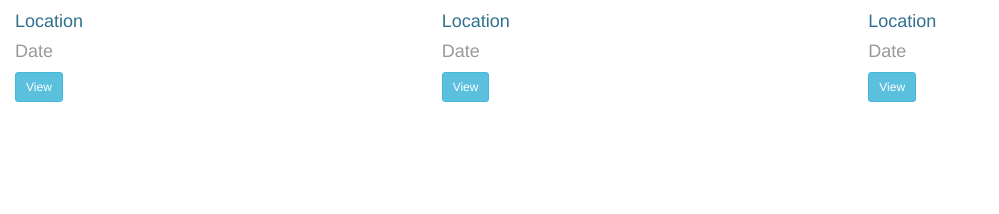
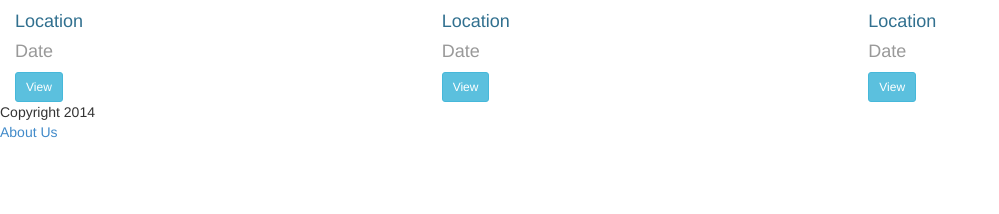
Before and after one commit to coffee-n-code/hackathon-team2, a PHP site: page / in a window 1280 px wide. Shown: the part 586-800 px from the top of the page, without its empty margins (0-999 px from the left). Run offline with PHP 8.4, Linux system fonts and the light colour scheme; grey boxes labelled with a size stand in for pictures from a placeholder-image service; some libraries are stand-ins or nearby versions.

Commit message:
added footer

```diff
--- a/incident.php
+++ b/incident.php
@@ -46,5 +46,7 @@
 				</aside>
 			</div>
 		</div>
+
+		<?php include("includes/_footer.php"); ?>
 	</body>
 </html>
--- /dev/null
+++ b/includes/_footer.php
@@ -0,0 +1,8 @@
+	<div id="footer" class="container-fluid clearfix">
+		<div class="footer row clearfix">
+			<div id="copyright">Copyright <?php echo date("Y"); ?></div>
+
+			<a class="footer_link"	href="about.php" target="_top">About Us</a>
+
+		</div>
+	</div>
--- a/index.php
+++ b/index.php
@@ -12,5 +12,7 @@
 			</div>
 			<?php include("includes/_highlights.php"); ?>
 		</div>
+
+		<?php include("includes/_footer.php"); ?>
 	</body>
 </html>
--- a/js/maps/mapping.js
+++ b/js/maps/mapping.js
@@ -9,10 +9,20 @@
 	var latlng = new google.maps.LatLng(lat,lng);
 	var map;
 
+
+
+// --------------------- The window load function...
+
 	$(window).load(function() {
 		initialize();
 		addMarker(latlng);
+		getGeolocation();
 	});
+
+
+
+
+// ------------------------------- Now for the bulk of the mapping functions
 
 	function initialize() {
 		var mapOptions = {
@@ -75,7 +85,6 @@
 			//console.log("scrollMapHTMLOnce...");
 			scrollMapHTML(position);
 			geolocated = true;
-			buttonClickHandler();
 		}
 	}
 
@@ -111,12 +120,12 @@
 	function addMarker(latlng, url, image_src) {
 		if(!latlng	|| latlng	== "") { return false; }
 		if(!url		|| url		== "") { url = "incident.php"; }
-		if(!image	|| image	== "") { image_src	= 'images/gcbc_marker.png'; }
+		if(!image	|| image	== "") { image_src	= 'images/bad-marker.png'; }
 
 		var image = {
 			url: image_src,
 			// This marker is 20 pixels wide by 32 pixels tall.
-			size: new google.maps.Size(32, 34),
+			size: new google.maps.Size(35,45),
 			// The origin for this image is 0,0.
 			origin: new google.maps.Point(0,0),
 			// The anchor for this image is the base of the flagpole at 0,32.
@@ -128,20 +137,10 @@
 			icon: image,
 			position: latlng
 		});
+
 		google.maps.event.addListener(marker, 'click', function() {
 			window.location = url;
 		});
-	}
-
-
-	function handleError(error) {
-		// Update a div element with error.message.
-		showInContentWindowWarning("Could not determine location from web browser. Please click on map or enter an address above.");
-		console.log("Location service failed. Check browser settings.");
-	}
-
-	function buttonClickHandler() {
-		// Cancel the updates when the user clicks a button.
 	}
 
 /* ************************************************** Geolocating the User *********************************/
```
